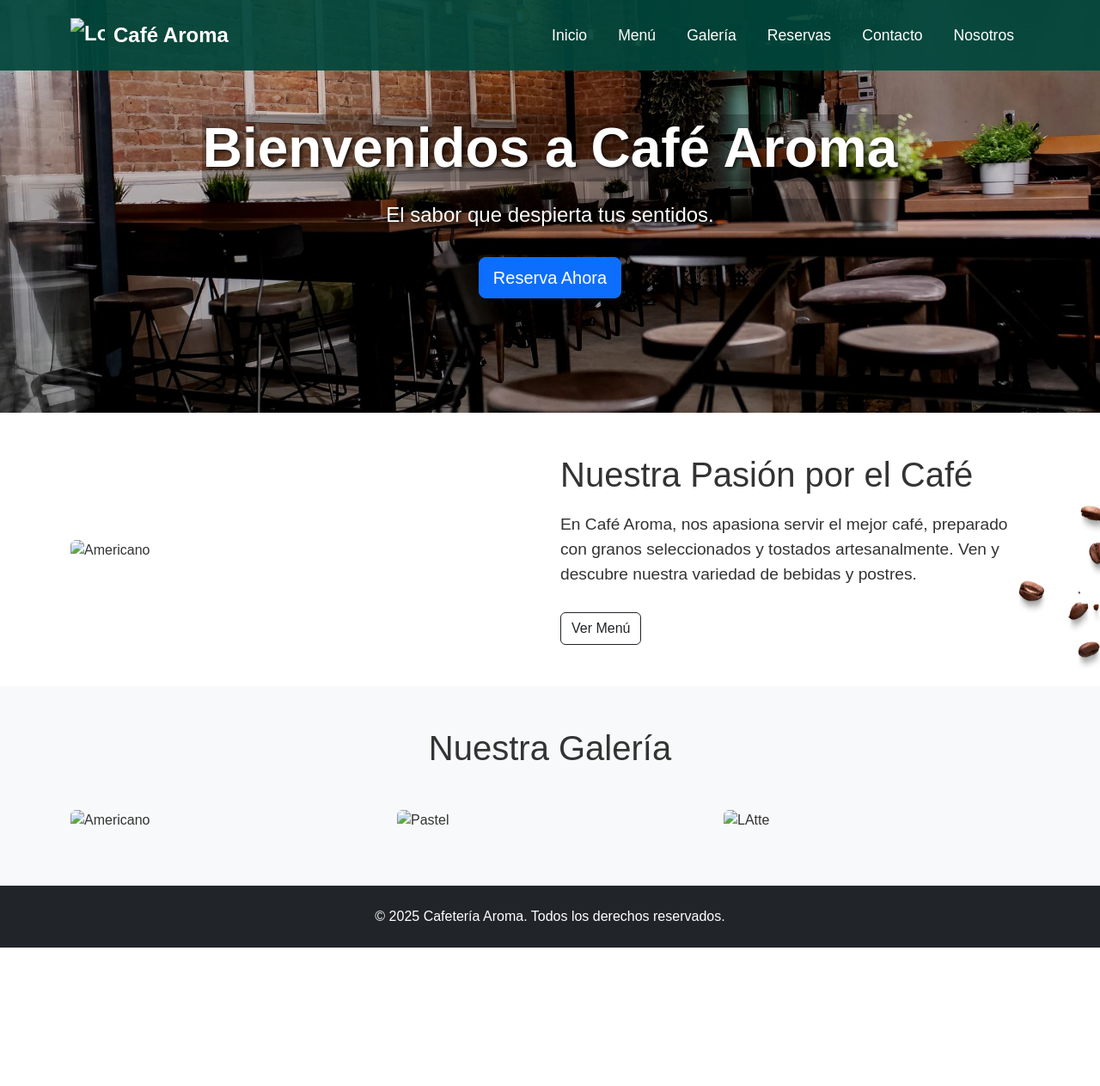
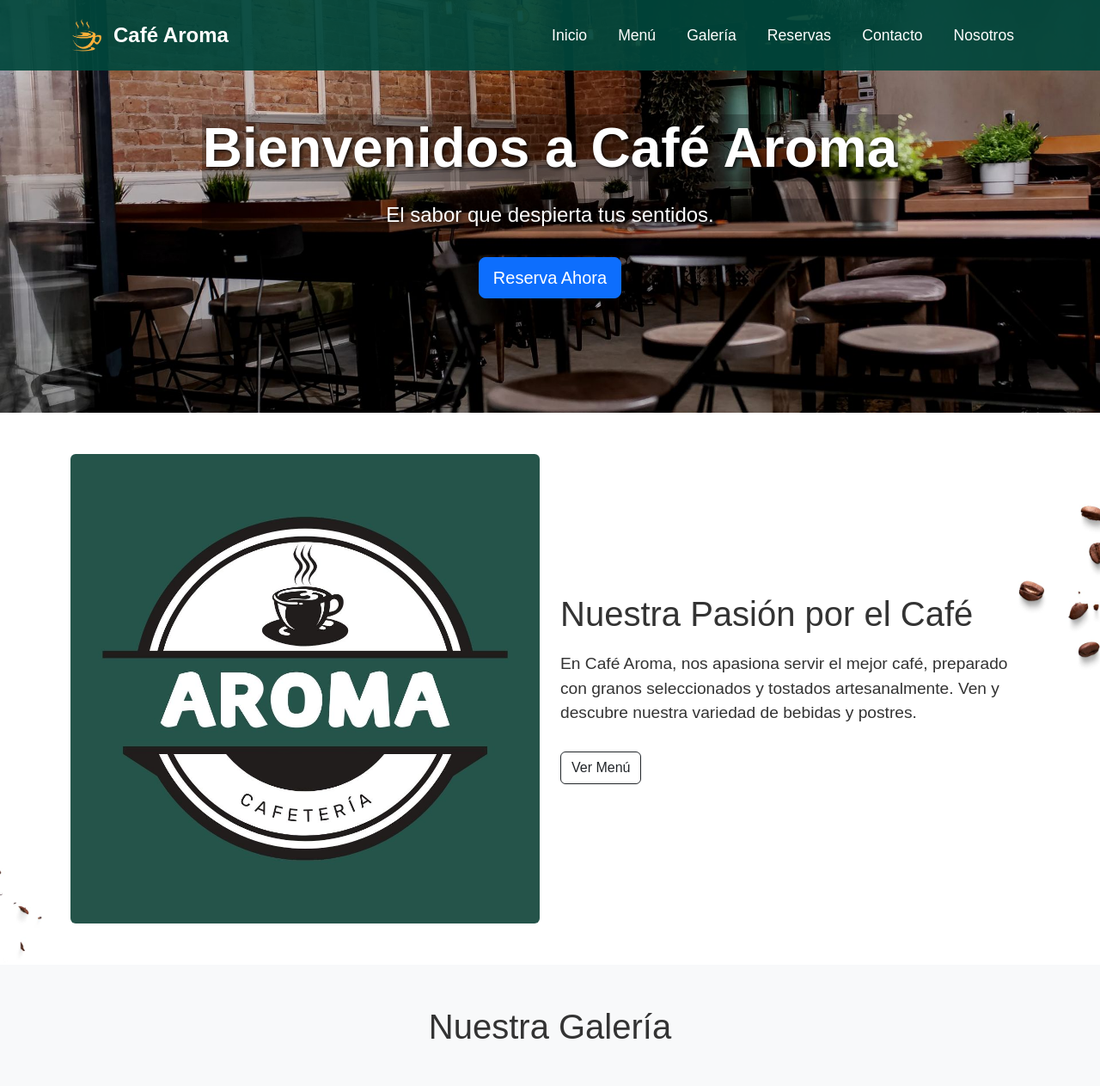
Before and after one commit to cafe-aroma/cafe-aroma, a plain HTML site: page index.html in a window 1280 px wide. Shown: the top 1263 px of the page at 86% size. Before the commit the page ends 1102 px from the top, so only its background shows below. Drawn offline with nearby package versions, Linux system fonts and the light colour scheme; files whose address does not match are found by name.

Commit message:
Update index.html

```diff
--- a/index.html
+++ b/index.html
@@ -15,7 +15,7 @@
     <div class="container">
       <!-- Logotipo y nombre -->
       <a class="navbar-brand" href="index.html">
-        <img src="images/logo.jpg" alt="Logo Café Aroma" width="40" height="40" class="d-inline-block align-text-top">
+        <img src="logo.jpg" alt="Logo Café Aroma" width="40" height="40" class="d-inline-block align-text-top">
         Café Aroma
       </a>
       <!-- Botón de menú desplegable -->
@@ -63,7 +63,7 @@
     <div class="container">
       <div class="row align-items-center">
         <div class="col-md-6">
-          <img src="images/introduccion.jpg" class="img-fluid rounded" alt="Americano">
+          <img src="introduccion.jpg" class="img-fluid rounded" alt="Americano">
         </div>
         <div class="col-md-6">
           <h2>Nuestra Pasión por el Café</h2>
@@ -80,13 +80,13 @@
       <h2 class="text-center mb-5">Nuestra Galería</h2>
       <div class="row">
         <div class="col-md-4">
-          <img src="images/cafe01.jpg" class="img-fluid rounded mb-3" alt="Americano">
+          <img src="cafe01.jpg" class="img-fluid rounded mb-3" alt="Americano">
         </div>
         <div class="col-md-4">
-          <img src="images/cafe02.jpg" class="img-fluid rounded mb-3" alt="Pastel">
+          <img src="cafe02.jpg" class="img-fluid rounded mb-3" alt="Pastel">
         </div>
         <div class="col-md-4">
-          <img src="images/cafe03.jpg" class="img-fluid rounded mb-3" alt="LAtte">
+          <img src="cafe03.jpg" class="img-fluid rounded mb-3" alt="LAtte">
         </div>
       </div>
     </div>
```
